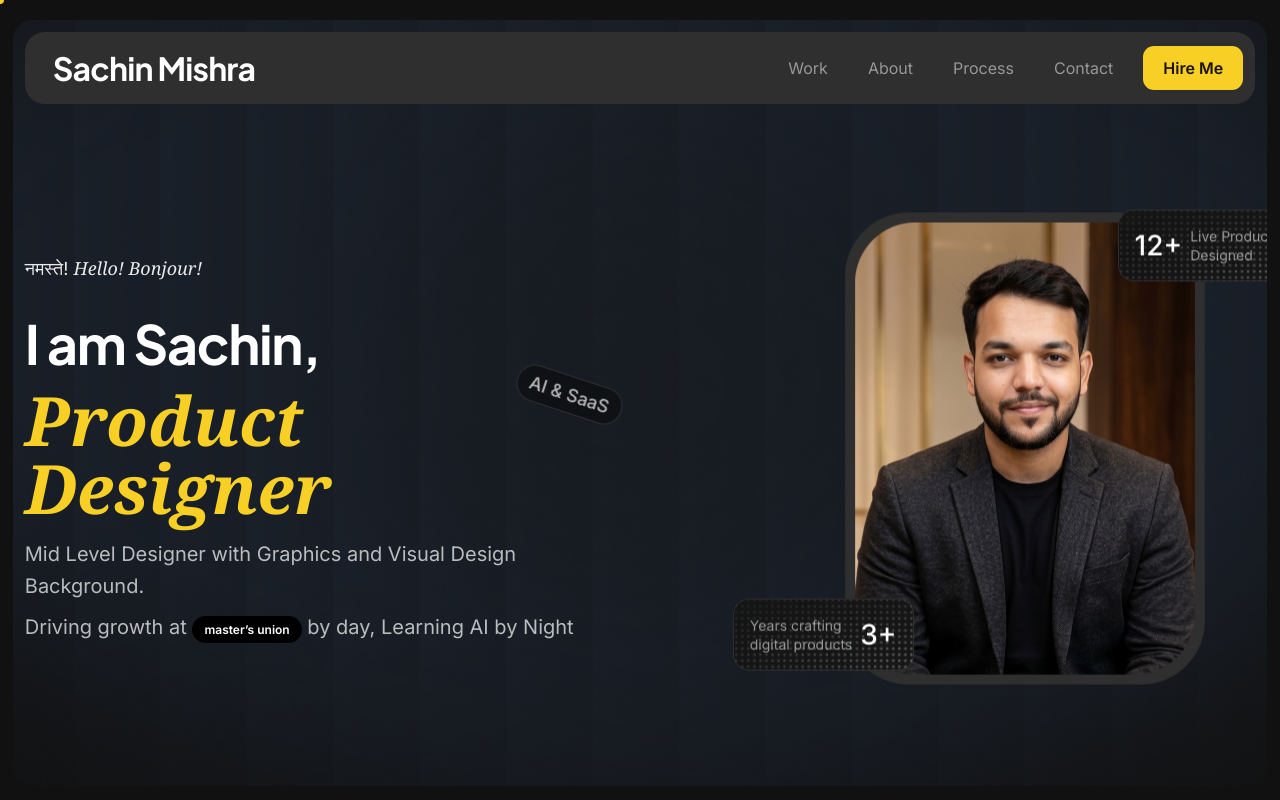
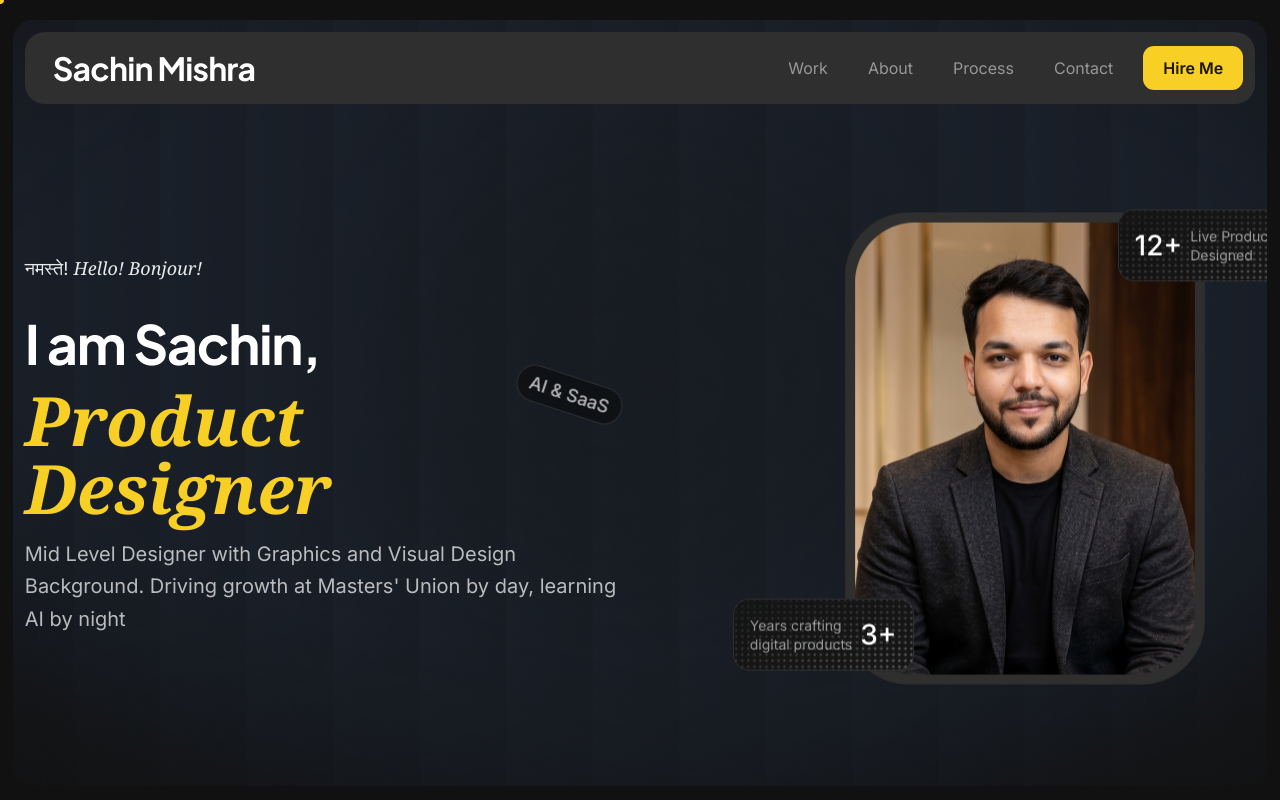
Before and after one commit to SachinMishra555/Sachin-Mishra-Portfolio, a React (Vite) app: page / in a window 1280 px wide. Shown: the top 800 px of the page. Built offline with nearby package versions, Linux system fonts and the light colour scheme; a web font is replaced by a local one.

Commit message:
Update Hero.jsx

```diff
--- a/src/components/Hero.jsx
+++ b/src/components/Hero.jsx
@@ -26,15 +26,9 @@ export default function Hero() {
 
   <p className="text-white/70 text-[14px] md:text-[20px] leading-relaxed mb-2">
     Mid Level Designer with Graphics and Visual Design Background.
+    Driving growth at Masters' Union by day, learning AI by night
   </p>
 
-  <p className="text-white/70 text-[14px] md:text-[20px] leading-relaxed">
-    Driving growth at{" "}
-    <span className="inline-flex items-center rounded-full bg-black px-3 py-1 text-white text-[10px] md:text-[12px] font-semibold whitespace-nowrap">
-      master’s union
-    </span>{" "}
-    by day, Learning AI by Night
-  </p>
 </div>
 
           {/* ── Right portrait ── */}
```
